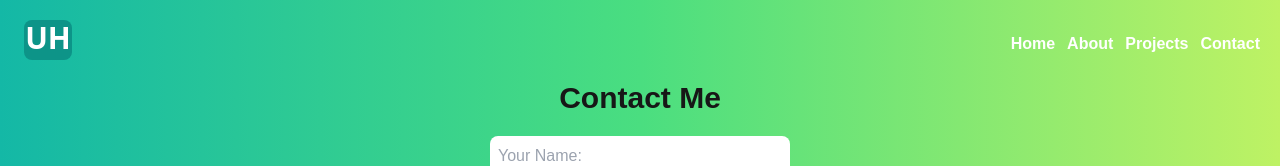
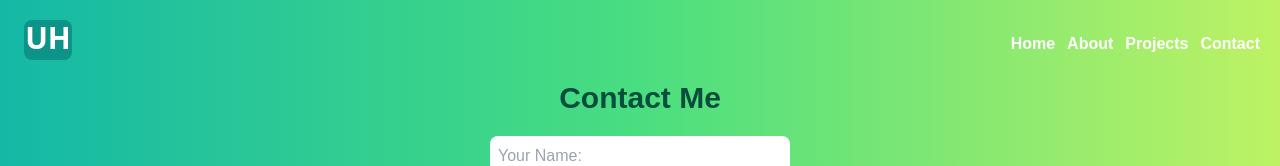
Before and after one commit to Umm-e-Hani02/portfolio-using-next-js-with-tailwind-CSS-milestone2, a Next.js app: page /contact in a window 1280 px wide. Shown: the top 166 px of the page. Built offline with nearby package versions, Linux system fonts and the light colour scheme.

Commit message:
Update page.tsx

```diff
--- a/src/app/contact/page.tsx
+++ b/src/app/contact/page.tsx
@@ -4,12 +4,12 @@ export default function Contact(){
     return(
         <section className="flex bg-gradient-to-r from-teal-500 via-green-400 to-lime-300 items-center justify-center">
             <div className="items-center justify-center">
-                <h1 className="text-3xl font-bold mb-5 text-center">Contact Me</h1>
+                <h1 className="text-3xl font-bold mb-5 text-center text-emerald-900">Contact Me</h1>
                 <form action="mailto:hanirh2468@gmail.com" className="items-center justify-center">
                     <input className="rounded-lg w-64 p-2 mb-3 focus:bg-gray-100 sm:w-[300px] text-black" type="text" placeholder="Your Name:" required/> <br />
                     <input className="rounded-lg w-64 p-2 mb-3 focus:bg-gray-100 sm:w-[300px] text-black" type="email" placeholder="Your Email:" required/> <br />
                     <textarea className="rounded-lg w-64 p-2 mb-3 focus:bg-gray-100 text-black sm:w-[300px]" name="message" id="message" rows={11} placeholder="Your message:"></textarea> <br />
-                    <button className="flex gap-2 bg-white text-teal-500 p-2 rounded-3xl active:opacity-5">
+                    <button className="flex gap-2 bg-white text-teal-500 p-2 rounded-3xl active:opacity-5 text-emerald-800">
                         Send message <FontAwesomeIcon icon={faPaperPlane} className="h-5"/>
                     </button>
                 </form>
```
